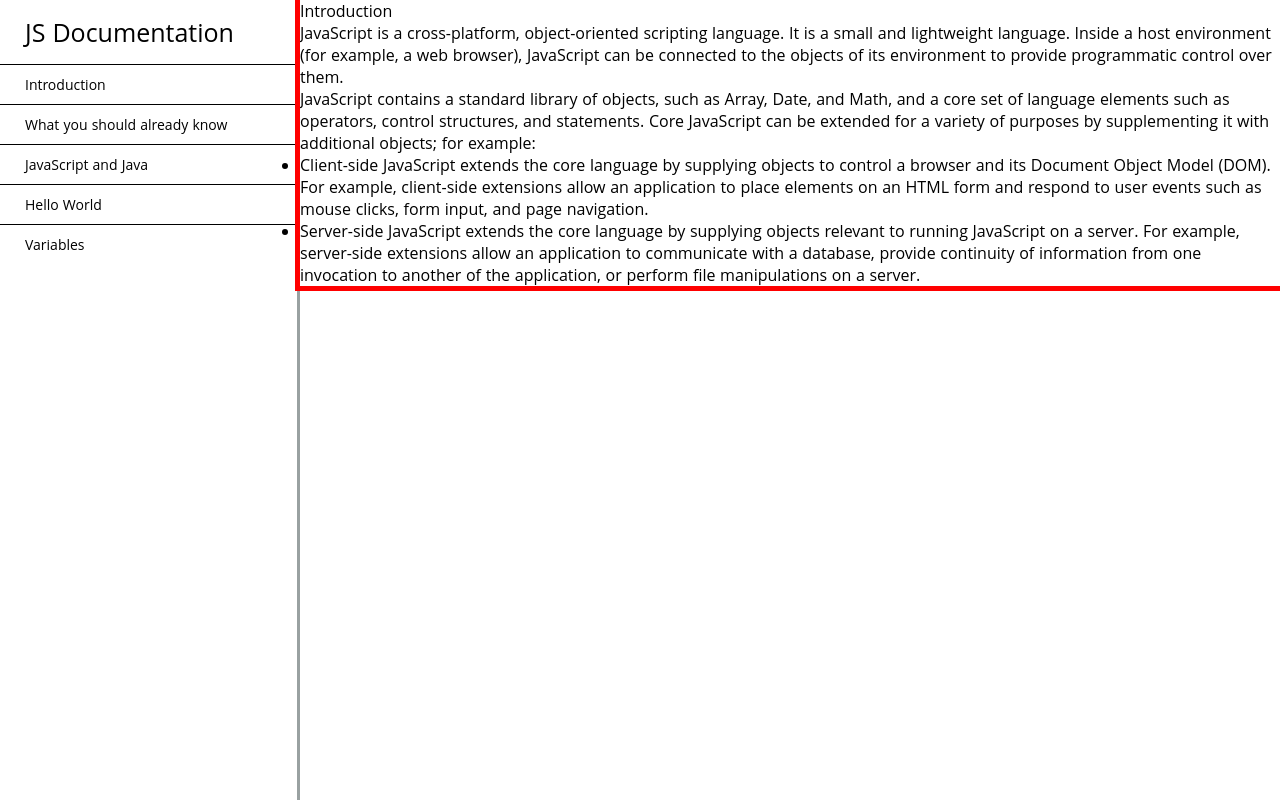
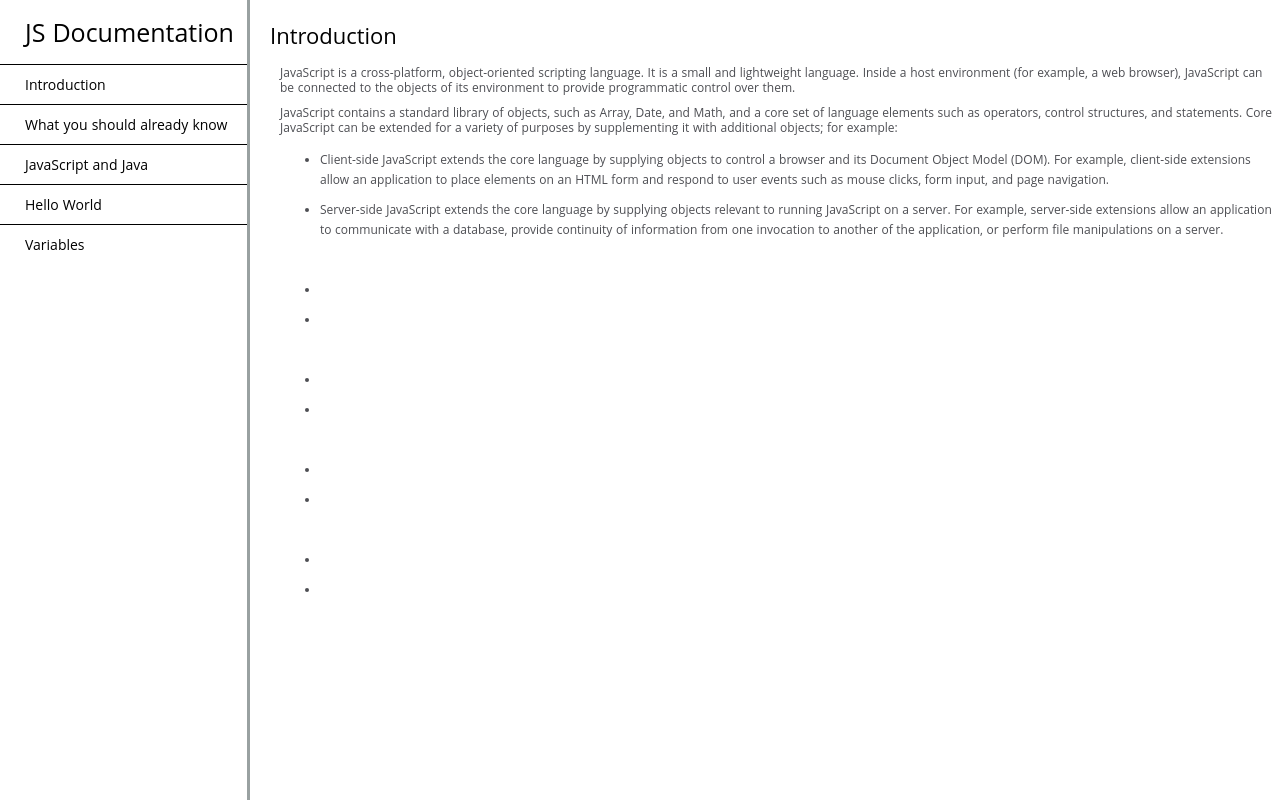
Before and after one commit to sometimesb/Technical-Documentation, a plain HTML site: page index.html in a window 1280 px wide. Drawn offline with Linux system fonts and the light colour scheme.

Commit message:
sectional completed

```diff
--- a/index.html
+++ b/index.html
@@ -23,7 +23,7 @@
     <div class="flex-child-two">
       <main id="main-doc">
         <section class="main-section" id="">
-          <header id="">Introduction</header>
+          <header class="section-header" id="">Introduction</header>
           <p>JavaScript is a cross-platform, object-oriented scripting language. It is a small and lightweight language. Inside a host environment (for example, a web browser), JavaScript can be connected to the objects of its environment to provide programmatic control over them.</p>
           <p>JavaScript contains a standard library of objects, such as Array, Date, and Math, and a core set of language elements such as operators, control structures, and statements. Core JavaScript can be extended for a variety of purposes by supplementing it with additional objects; for example:</p>
           <ul>
@@ -32,7 +32,7 @@
           </ul>
           <code></code>
         </section>
-        <!-- <section class="main-section" id ="">
+        <section class="main-section" id ="">
           <header id=""></header>
           <p></p>
           <p></p>
@@ -71,7 +71,7 @@
             <li></li>
           </ul>
           <code></code>
-        </section> -->
+        </section>
       </main>
     </div>
   </div>
--- a/styles.css
+++ b/styles.css
@@ -4,7 +4,7 @@
   word-spacing: 0.5px;
   margin: 0;
   padding: 0;
-  /* outline: 1px solid blue; */
+  /* outline: 1px solid green; */
 }
 
 .nav-link{
@@ -14,7 +14,7 @@
 
 #navbar{
   height: 100vh;
-  width: 300px;
+  width: 250px;
   border-right: solid;
   border-color: rgba(0, 22, 22, 0.4);
 }
@@ -41,5 +41,34 @@
 }
 
 .main-section{
-  outline: 5px solid red;
+  /* outline: 2px solid red; */
 }
+
+.section-header{
+  font-size: 22px;
+  padding-left: 20px;
+  padding-top: 20px;
+  padding-bottom: 10px;
+}
+
+section.main-section > p {
+  padding-left: 30px;
+  font-size: 12px;
+  color: rgb(77, 78, 83);
+  padding-top: 5px;
+  padding-bottom: 5px;
+  line-height: 15px;
+}
+
+.main-section ul {
+  list-style-position: outside;
+  padding-left: 70px;
+  font-size: 12px;
+  color: rgb(77, 78, 83);
+  line-height: 20px;
+}
+
+.main-section ul li{
+  margin-top: 10px;
+  margin-bottom: 10px;
+}
```
